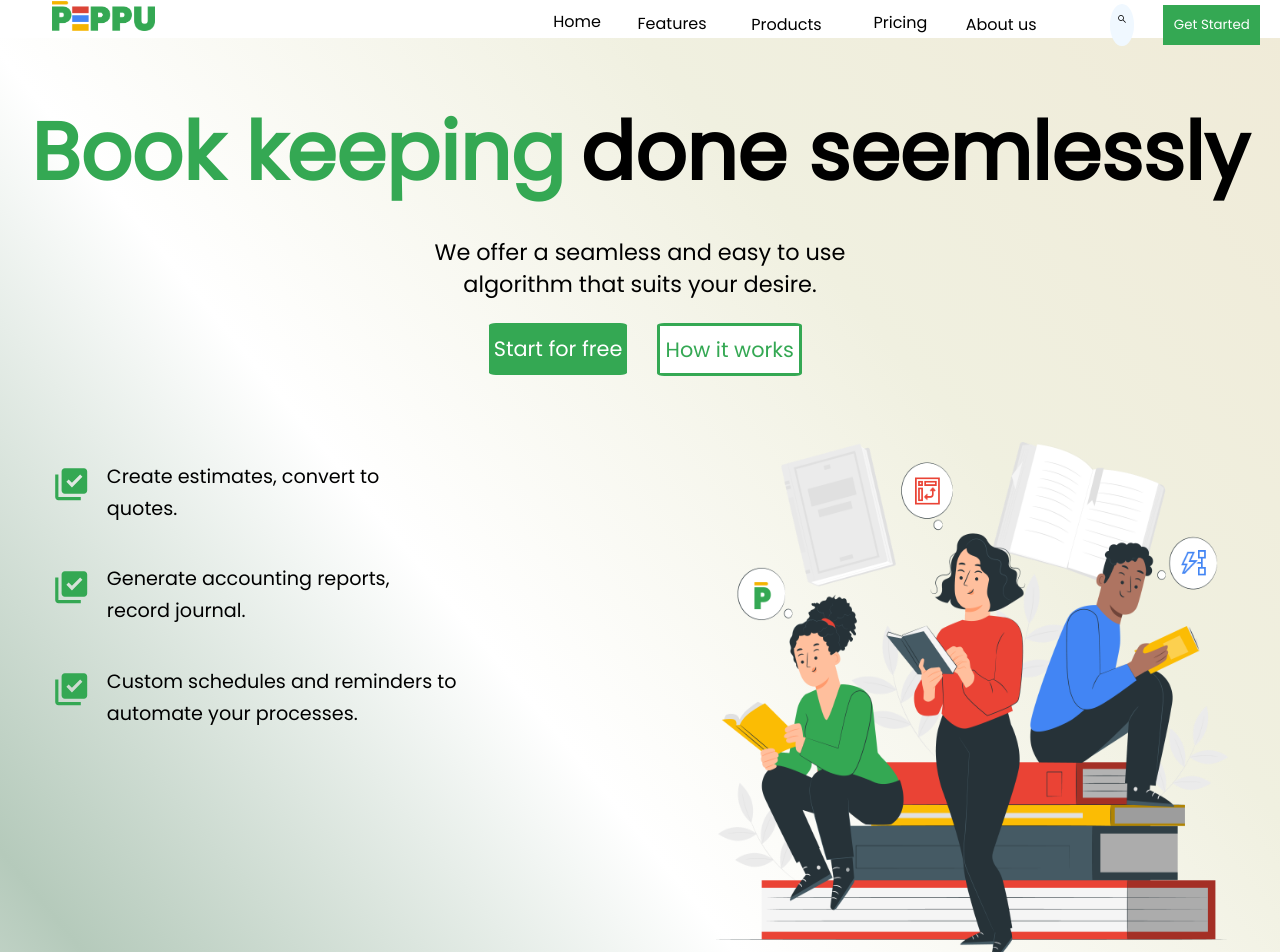
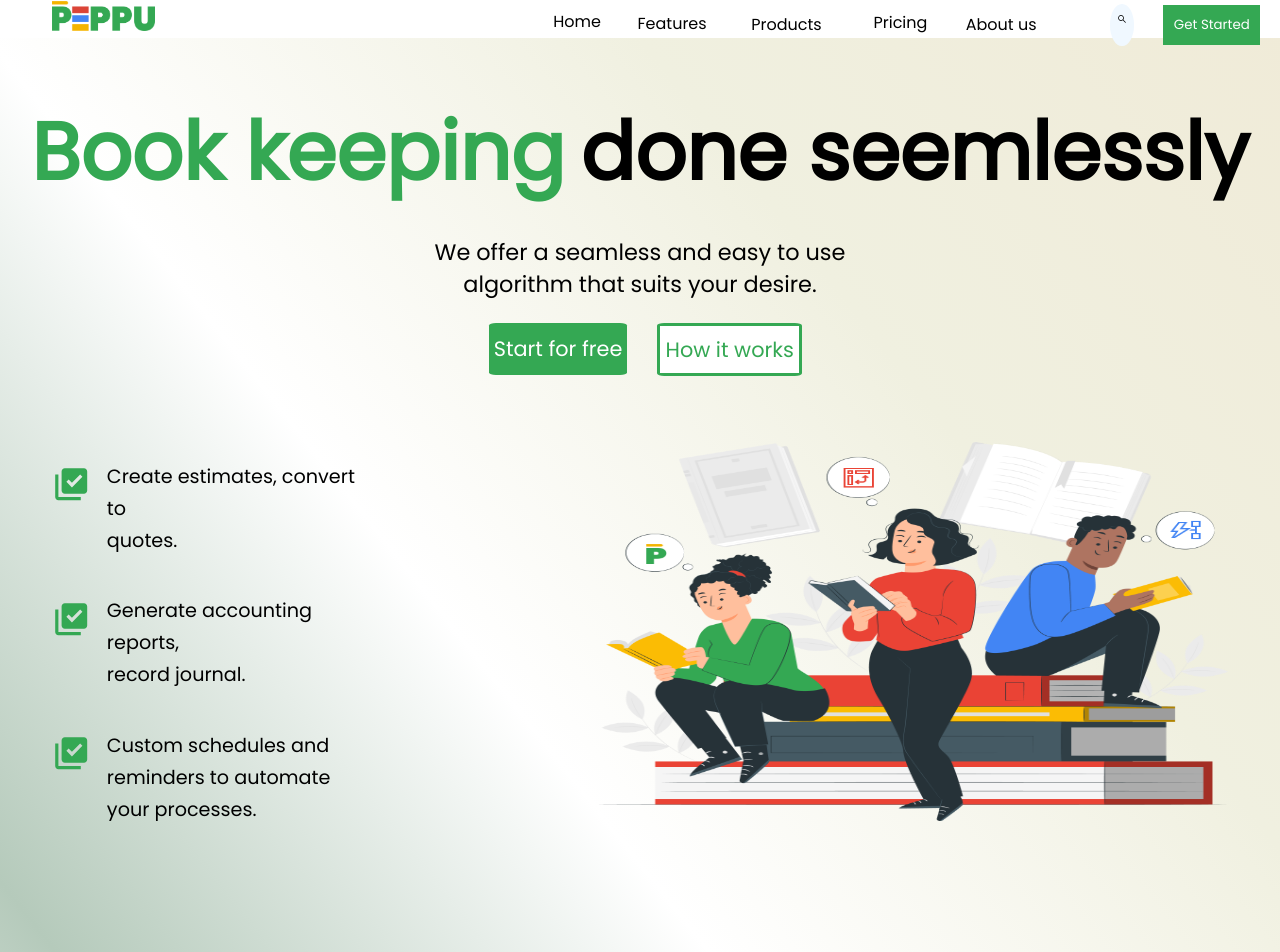
Before and after one commit to Peppu-Group/Peppu-books-frontend, a React (Vite) app: page / in a window 1280 px wide. Shown: the top 952 px of the page. Built offline with nearby package versions, Linux system fonts and the light colour scheme.

Commit message:
made the width and height of the images to be in percent

```diff
--- a/src/App.css
+++ b/src/App.css
@@ -155,8 +155,8 @@ a{
     font-size: 200%;
 }
 .image img{
-    width: 40vw;
-    height:65vh;
+    width: 100%;
+    height:65%;
 
 }
 
```
